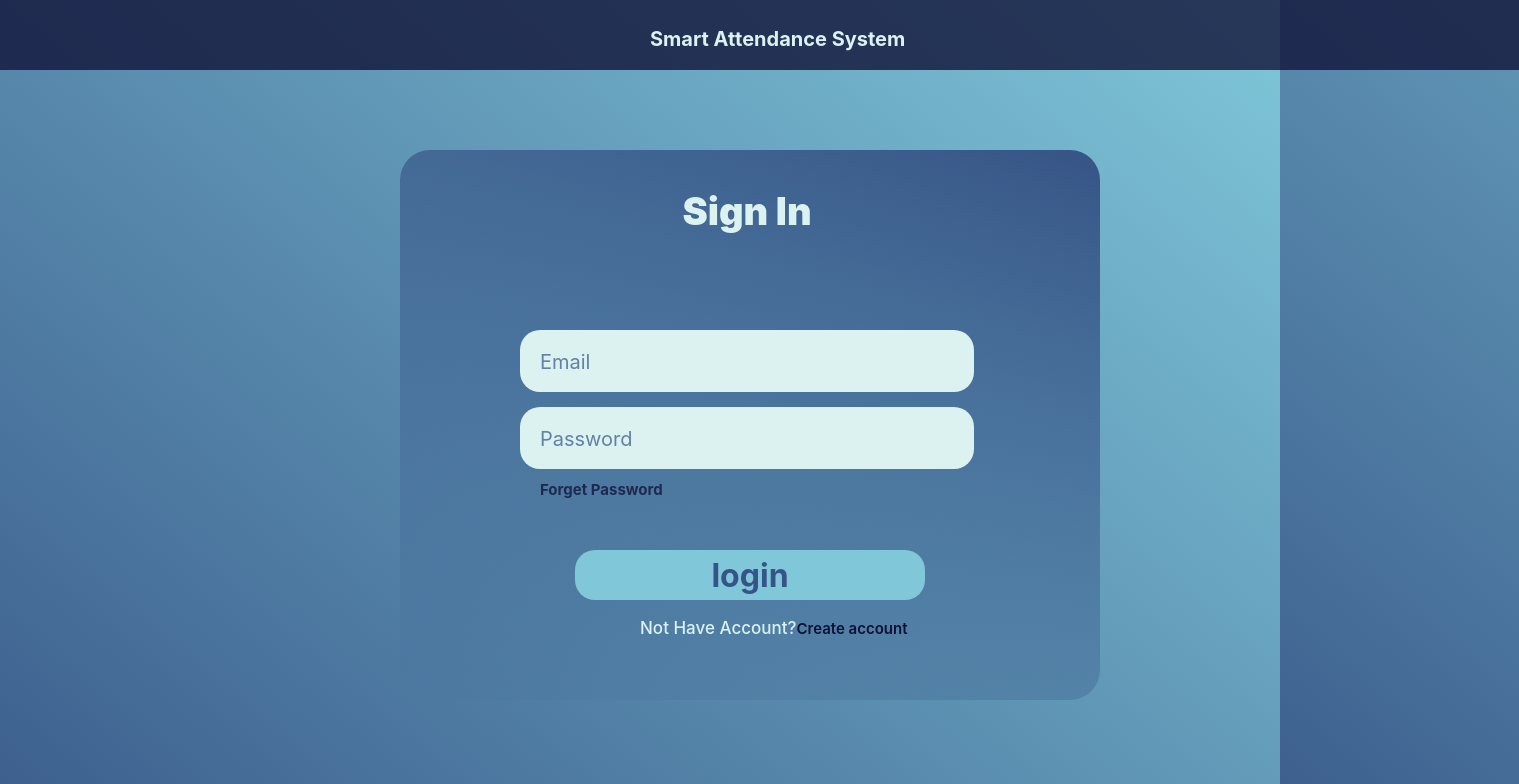
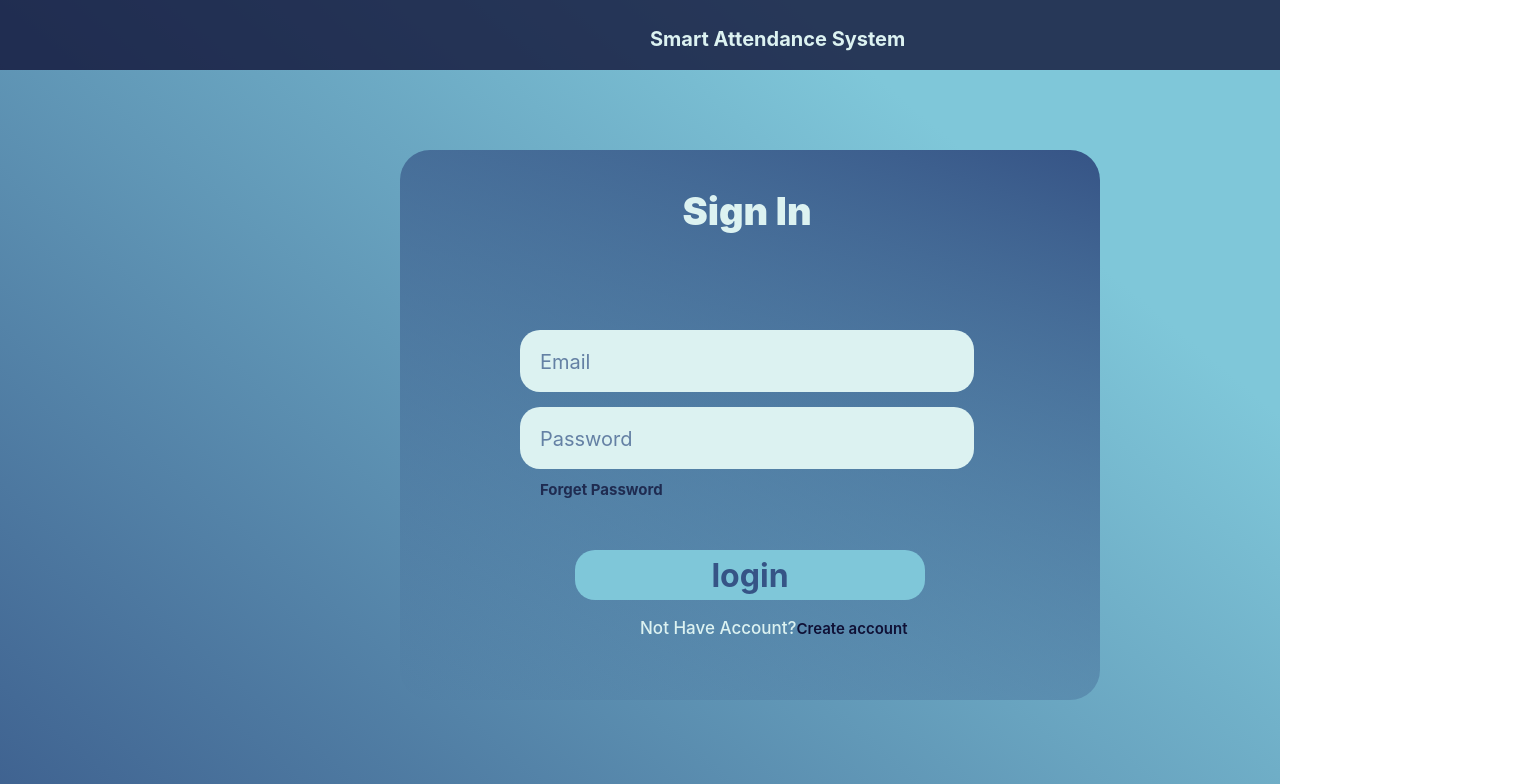
Before and after one commit to AmiraaHesham/graduation-project, a React (Create React App) app: page / in a window 1280 px wide. Shown: the top 784 px of the page, 1519 px wide, since content can reach past the window. Built offline with nearby package versions, Linux system fonts and the light colour scheme.

Commit message:
header css changes

```diff
--- a/src/App.css
+++ b/src/App.css
@@ -1,9 +1,16 @@
 .header {
     color: #DCF2F1;
-    width: 1519px;
+    width: auto;
     height: 70px;
     background: rgba(15, 16, 53, 0.78);
     cursor: pointer;
+}
+
+body {
+    height: 1000px;
+    background: linear-gradient(220deg, #7FC7D9 20%, #365486 100%);
+    margin: 0px;
+    font-family: 'Inter';
 }
 
 * {
--- a/src/component/pages/LecturesDates/LecturesDates.css
+++ b/src/component/pages/LecturesDates/LecturesDates.css
@@ -1,11 +1,3 @@
-body {
-    height: 1000px;
-    background: linear-gradient(220deg, #7FC7D9 0%, #365486 100%);
-    margin: 0px;
-    font-family: 'Inter';
-}
-
-
 .Lecture-Dates-page {
     display: flex;
     width: 350px;
```
